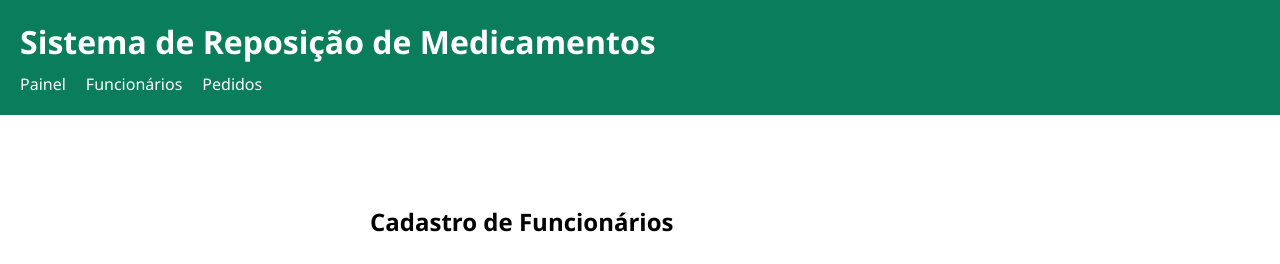
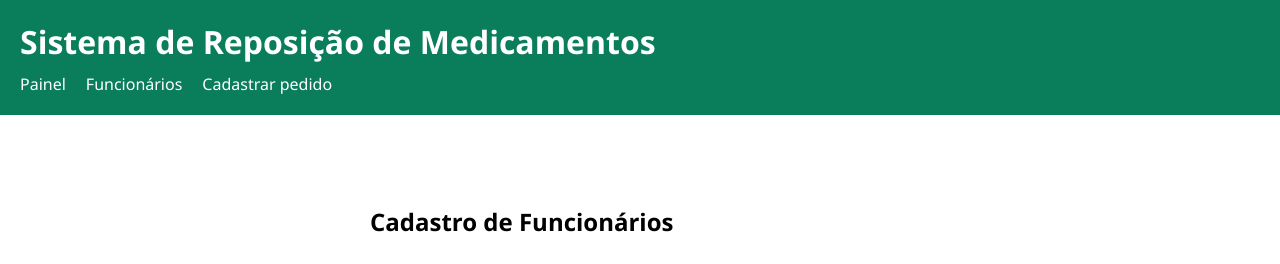
Before and after one commit to arthurbeckhauser/teste_saep, a PHP site: page /funcionarios.php in a window 1280 px wide. Shown: the top 264 px of the page. Run offline with PHP 8.4, Linux system fonts and the light colour scheme.

Commit message:
add - muedi dnv o funcionarios

```diff
--- a/public/funcionarios.php
+++ b/public/funcionarios.php
@@ -136,7 +136,7 @@ if ($_SERVER["REQUEST_METHOD"] === "POST") {
     <nav>
         <a href="index.php">Painel</a>
         <a href="funcionarios.php">Funcionários</a>
-        <a href="pedidos.php">Pedidos</a>
+        <a href="pedidos.php">Cadastrar pedido</a>
     </nav>
 
 </header>
```
